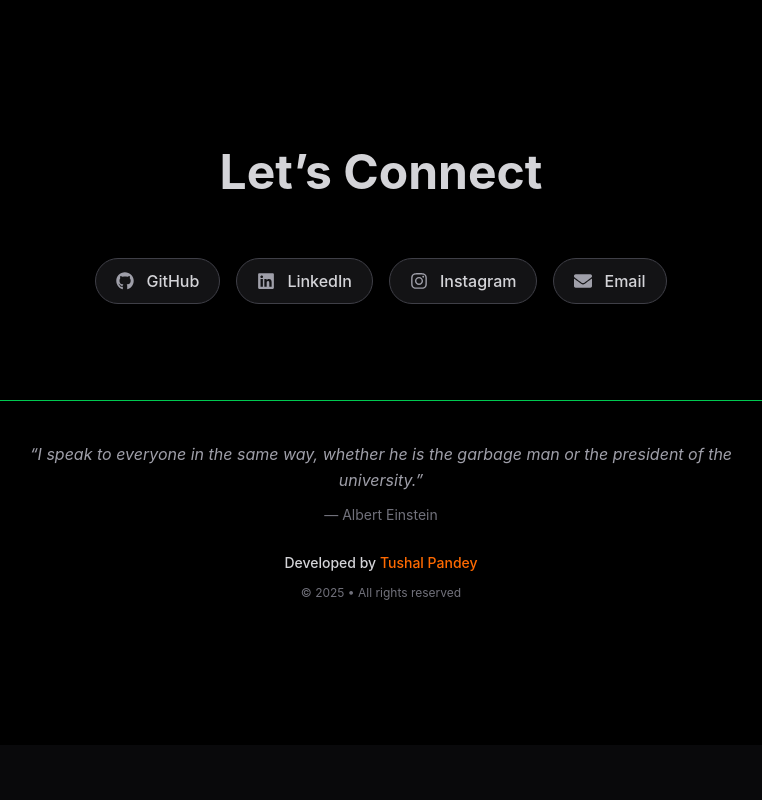
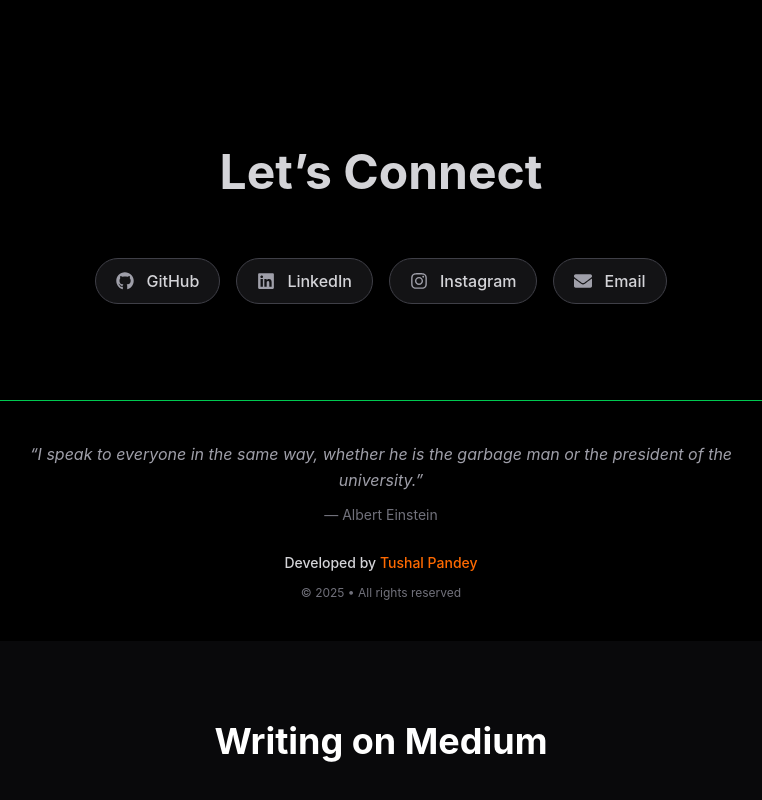
Before and after one commit to pandeYtushal/Portfolio2, a React (Vite) app: page / in a window 1280 px wide. Shown: the part 2604-3404 px from the top of the page, without its empty margins (259-1021 px from the left). Before the commit the page ends 3349 px from the top, so only its background shows below. Built offline with nearby package versions, Linux system fonts and the light colour scheme; no server answers.

Commit message:
Update App.jsx

```diff
--- a/src/App.jsx
+++ b/src/App.jsx
@@ -5,6 +5,7 @@
 import Contact from './components/Contact';
 import Footer from './components/Footer';
 import Achievements from './components/Achievements';
+import Blog from './components/Blog';
 import "./App.css";
 
 function App() {
@@ -17,6 +18,7 @@
       <Projects />
       <Contact/>
       <Footer />
+      <Blog />
     </div>
   );
 };
```
